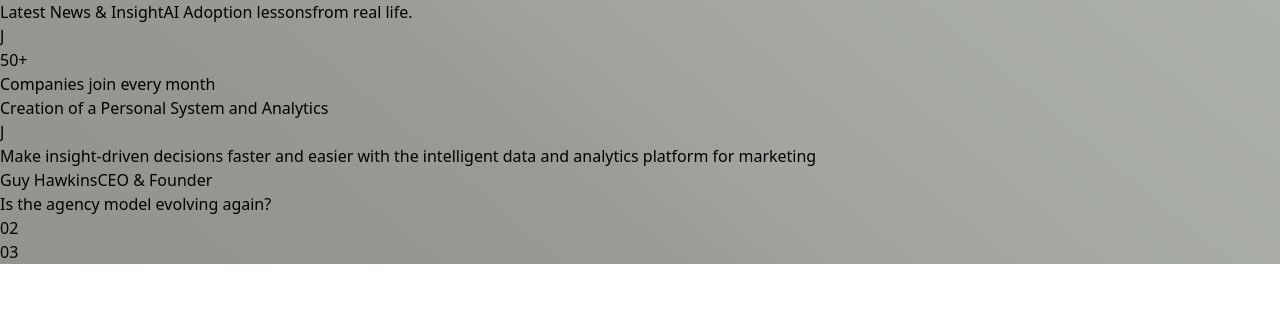
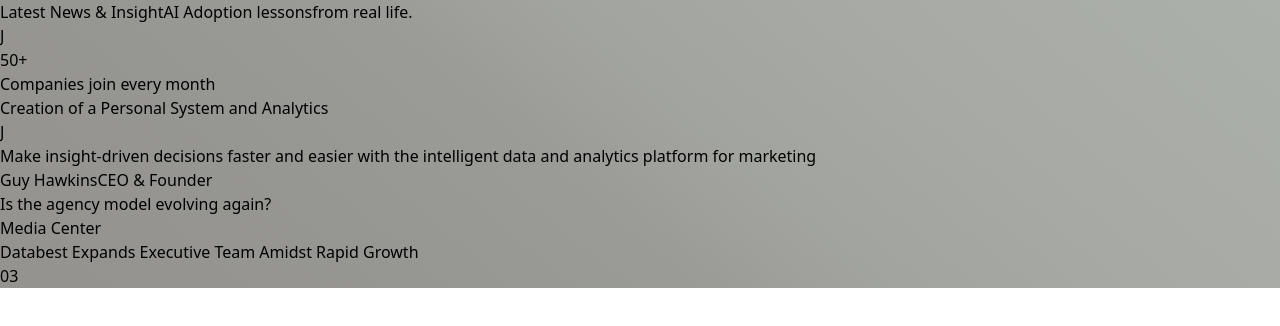
Before and after one commit to Andres6936/Andres6936, a React (Vite) app: page / in a window 1280 px wide. Shown: the top 326 px of the page. Built offline with nearby package versions, Linux system fonts and the light colour scheme.

Commit message:
Added Layout

```diff
--- a/src/App.tsx
+++ b/src/App.tsx
@@ -90,8 +90,15 @@
                     </div>
 
                     <div className={"flex flex-row gap-8"}>
-                        <div className={"flex w-[10rem] bg-white"}>
-                            02
+                        <div className={"flex flex-col gap-12 w-[10rem]"}>
+                            <span className={"text-xs uppercase"}>Media Center</span>
+
+                            <p className={"text-xs uppercase font-medium tracking-tighter"}>Databest Expands Executive
+                                Team Amidst Rapid Growth</p>
+
+                            <div className={"w-[10rem] h-[7rem] bg-black rounded-2xl"}></div>
+
+                            <div className={"w-[10rem] h-[7rem] bg-white rounded-2xl"}></div>
                         </div>
 
                         <div className={"flex w-[16rem] bg-white"}>
```
